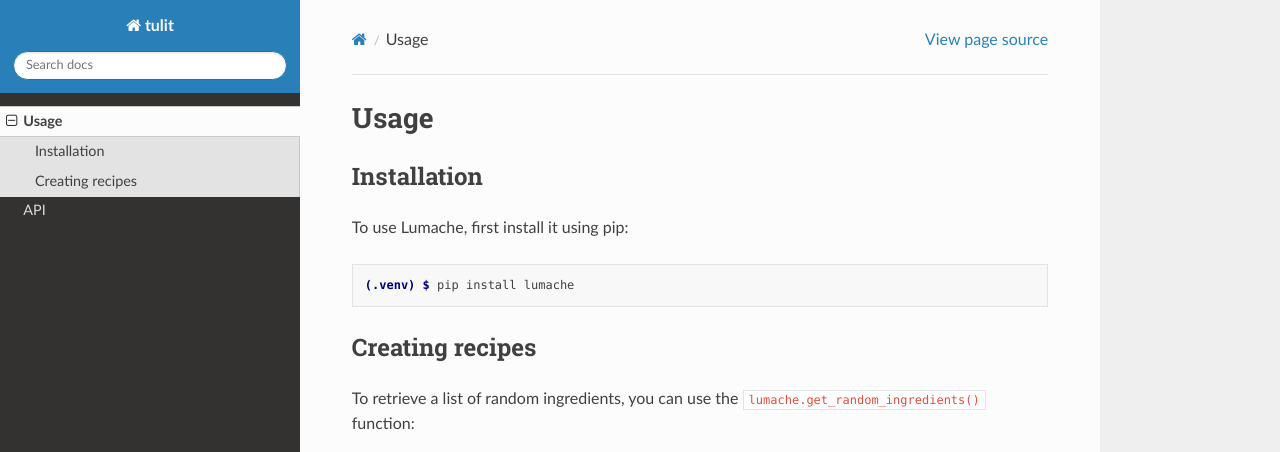
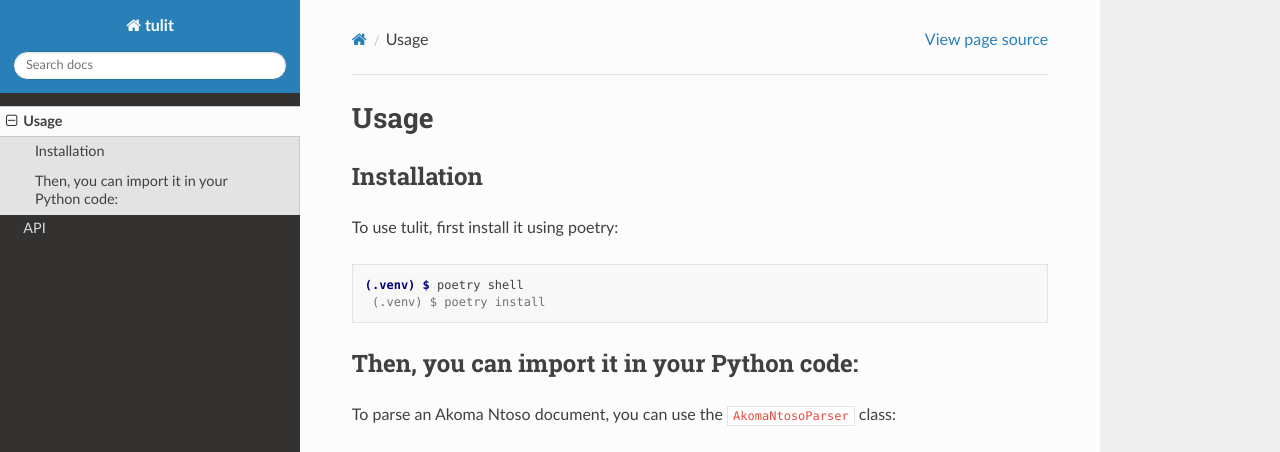
Before and after one commit to AlessioNar/ulit, a Sphinx documentation site: the page built from docs/source/usage.rst, in a window 1280 px wide and 1095 px high. Shown: the top 452 px of the window. Built offline with Sphinx 7.4.7 and the Read the Docs theme 3.1.0, drawn with Linux system fonts in a browser that asks for light colours; grey boxes are pictures that could not be loaded.

Commit message:
Testing automated documentation generation

```diff
--- a/docs/source/usage.rst
+++ b/docs/source/usage.rst
@@ -6,19 +6,19 @@ Usage
 Installation
 ------------
 
-To use Lumache, first install it using pip:
+To use tulit, first install it using poetry:
 
 .. code-block:: console
 
-   (.venv) $ pip install lumache
+   (.venv) $ poetry shell
+    (.venv) $ poetry install
 
-Creating recipes
+Then, you can import it in your Python code:
 ----------------
 
-To retrieve a list of random ingredients,
-you can use the ``lumache.get_random_ingredients()`` function:
+To parse an Akoma Ntoso document, you can use the ``AkomaNtosoParser`` class:
 
-.. autofunction:: lumache.get_random_ingredients
+.. autofunction:: AkomaNtosoParser()
 
 The ``kind`` parameter should be either ``"meat"``, ``"fish"``,
 or ``"veggies"``. Otherwise, :py:func:`lumache.get_random_ingredients`
```
